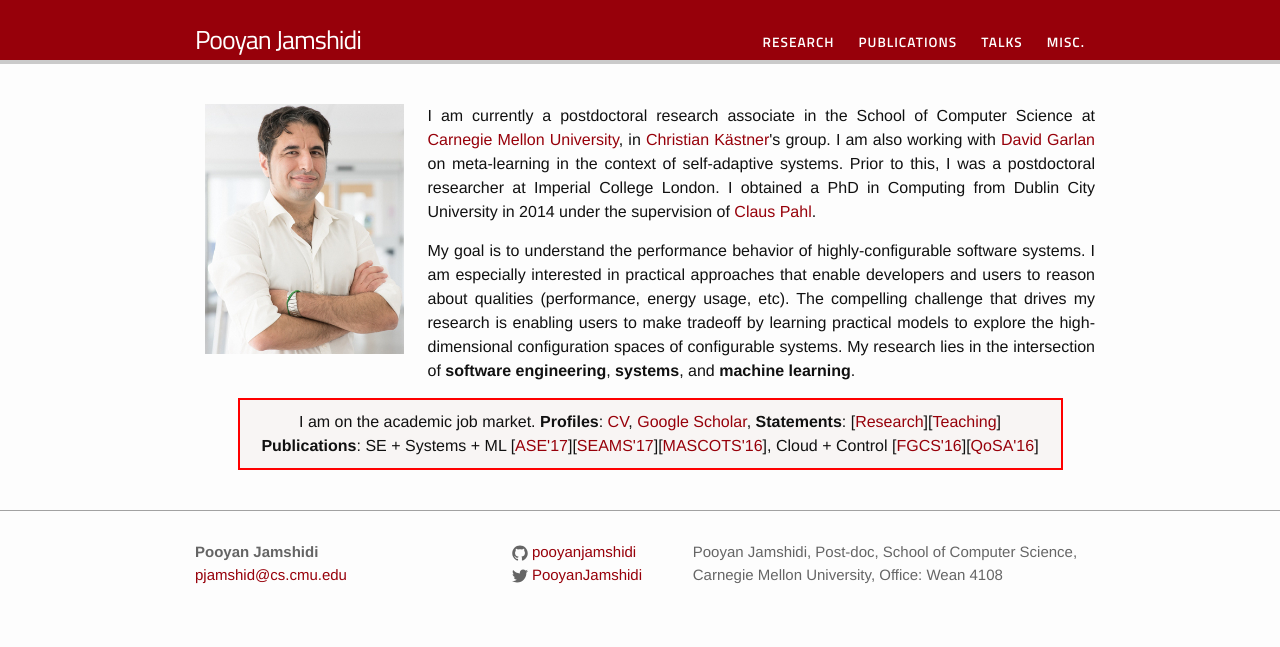
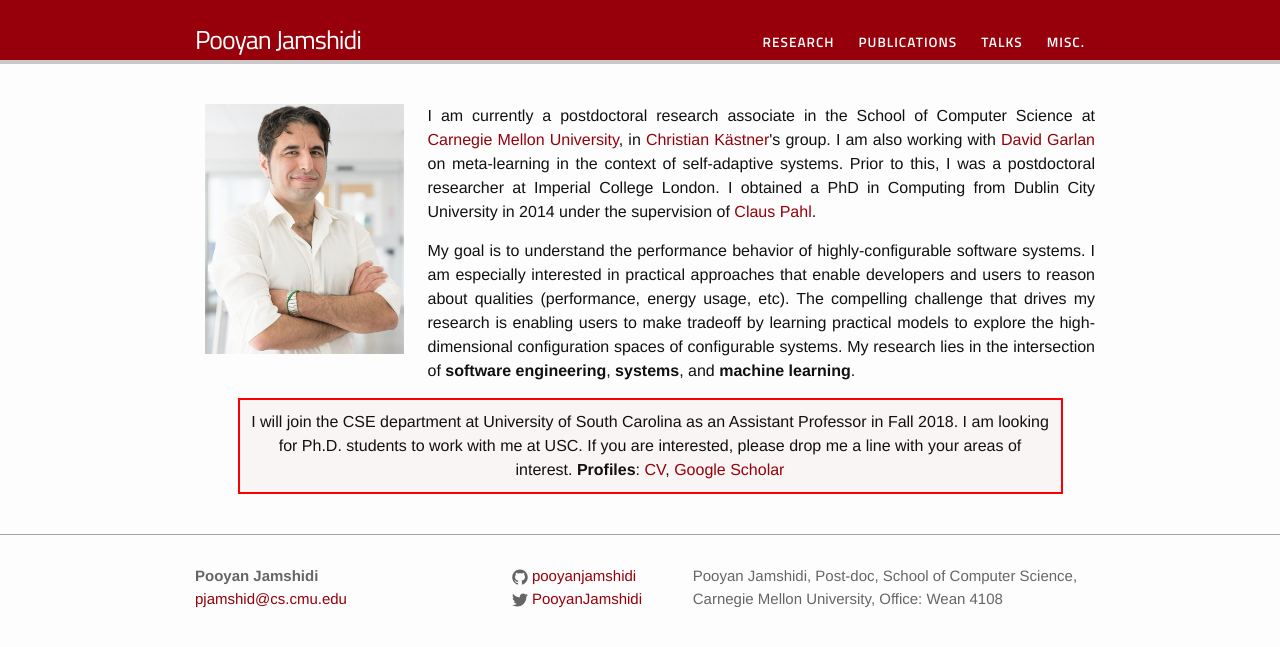
Before and after one commit to pooyanjamshidi/pooyanjamshidi.github.io, a Jekyll site: the page built from index.html, in a window 1280 px wide. Shown: the top 647 px of the page. Built offline with Jekyll 4.4.1, drawn with Linux system fonts in a browser that asks for light colours.

Commit message:
updated with USC move

```diff
--- a/index.html
+++ b/index.html
@@ -22,9 +22,10 @@ layout: default
 	</div>
 
 	<div class="emph-border" align=justify>
-    I am on the academic job market.
-    <b>Profiles</b>: <a href="{{ "/resources/cv/cv_pooyan_jamshidi.pdf" |  prepend: site.baseurl }}">CV</a>, <a href="http://scholar.google.com/citations?hl=en&user=Jre2RUQAAAAJ">Google Scholar</a>, <b>Statements</b>: [<a href="{{ "/resources/statements/rs.pdf" |  prepend: site.baseurl }}">Research</a>][<a href="{{ "/resources/statements/ts.pdf" |  prepend: site.baseurl }}">Teaching</a>] <br />
-    <b>Publications</b>: SE + Systems + ML [<a href="https://arxiv.org/pdf/1709.02280">ASE'17</a>][<a href="https://arxiv.org/pdf/1704.00234">SEAMS'17</a>][<a href="https://arxiv.org/pdf/1606.06543">MASCOTS'16</a>], Cloud + Control [<a href="{{ "/resources/publications/FGCS16.pdf" |  prepend: site.baseurl }}">FGCS'16</a>][<a href="{{ "/resources/publications/QoSA16.pdf" |  prepend: site.baseurl }}">QoSA'16</a>]
+    I will join the CSE department at University of South Carolina as an Assistant Professor in Fall 2018. I am looking for Ph.D. students to work with me at USC. If you are interested, please drop me a line with your areas of interest.
+    <b>Profiles</b>: <a href="{{ "/resources/cv/cv_pooyan_jamshidi.pdf" |  prepend: site.baseurl }}">CV</a>, <a href="http://scholar.google.com/citations?hl=en&user=Jre2RUQAAAAJ">Google Scholar</a>
+    <!-- , <b>Statements</b>: [<a href="{{ "/resources/statements/rs.pdf" |  prepend: site.baseurl }}">Research</a>][<a href="{{ "/resources/statements/ts.pdf" |  prepend: site.baseurl }}">Teaching</a>]  -->
+    <!-- <br /> <b>Publications</b>: SE + Systems + ML [<a href="https://arxiv.org/pdf/1709.02280">ASE'17</a>][<a href="https://arxiv.org/pdf/1704.00234">SEAMS'17</a>][<a href="https://arxiv.org/pdf/1606.06543">MASCOTS'16</a>], Cloud + Control [<a href="{{ "/resources/publications/FGCS16.pdf" |  prepend: site.baseurl }}">FGCS'16</a>][<a href="{{ "/resources/publications/QoSA16.pdf" |  prepend: site.baseurl }}">QoSA'16</a>] -->
     </div>
 </section>
 
```
Also changed, not shown: 1 other file.
